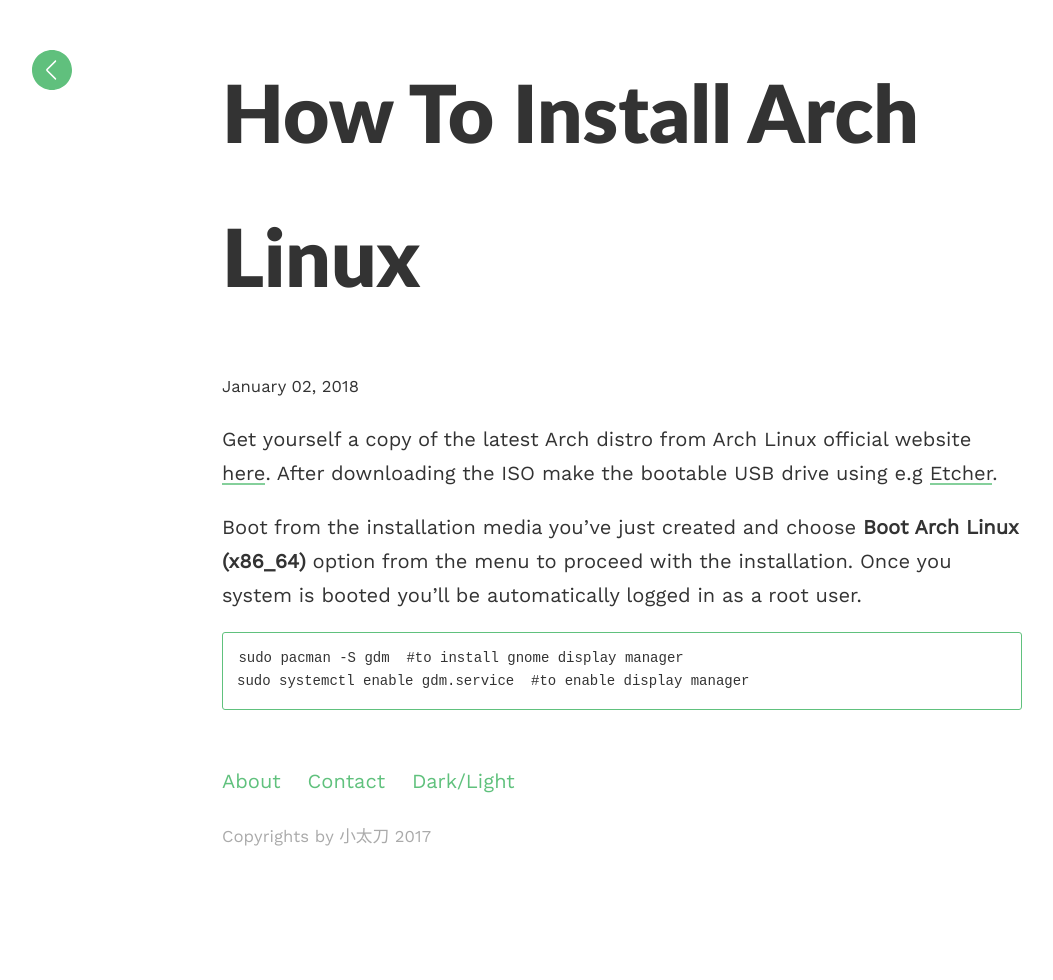
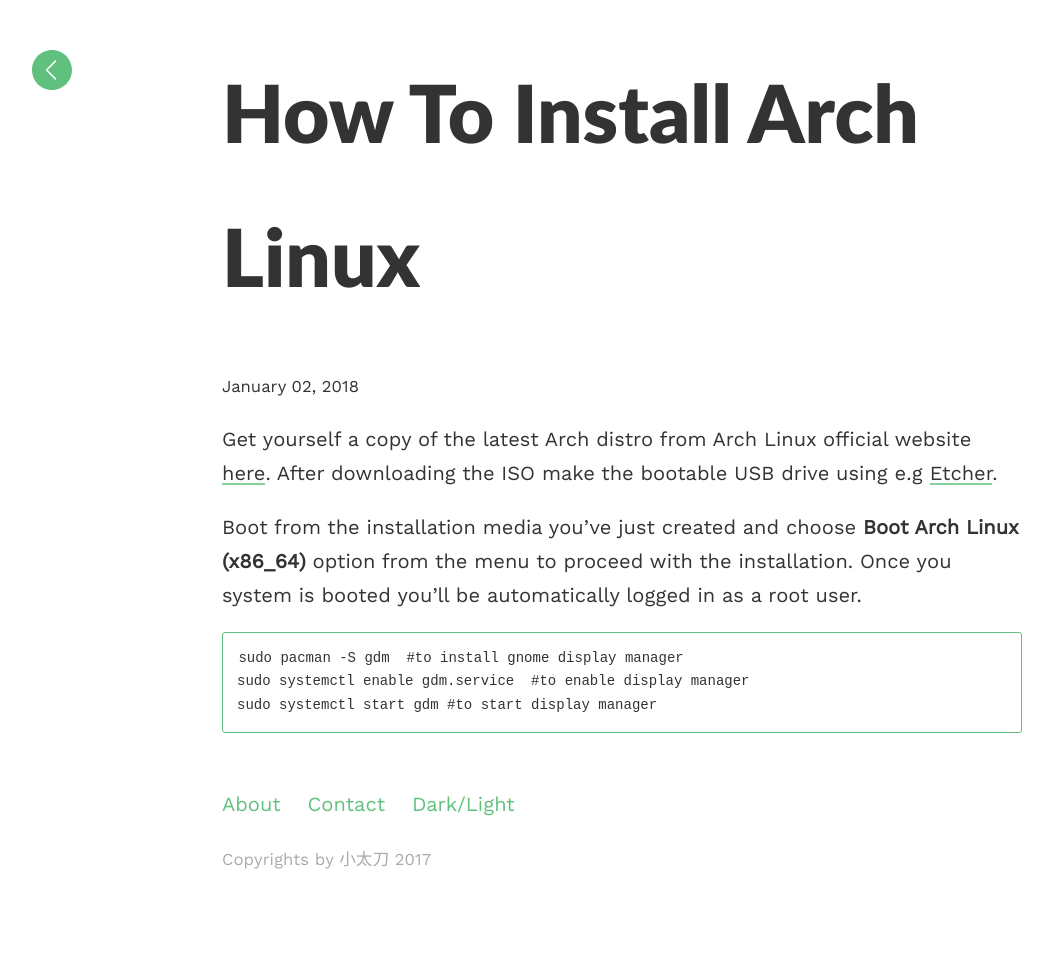
Before and after one commit to evgeniyantipin/evgeniyantipin.github.io, a Jekyll site: the page built from _posts/2018-01-02-how-to-install-arch-linux.md, in a window 1280 px wide. Shown: the whole page, without its empty margins (18-1071 px from the left). Built offline with Jekyll 4.4.1, drawn with Linux system fonts in a browser that asks for light colours.

Commit message:
Update 2018-01-02-how-to-install-arch-linux.md

````diff
--- a/_posts/2018-01-02-how-to-install-arch-linux.md
+++ b/_posts/2018-01-02-how-to-install-arch-linux.md
@@ -13,4 +13,5 @@ Boot from the installation media you've just created and choose **Boot Arch Linu
 ```bash
 sudo pacman -S gdm  #to install gnome display manager
 sudo systemctl enable gdm.service  #to enable display manager
+sudo systemctl start gdm #to start display manager
 ```
````
